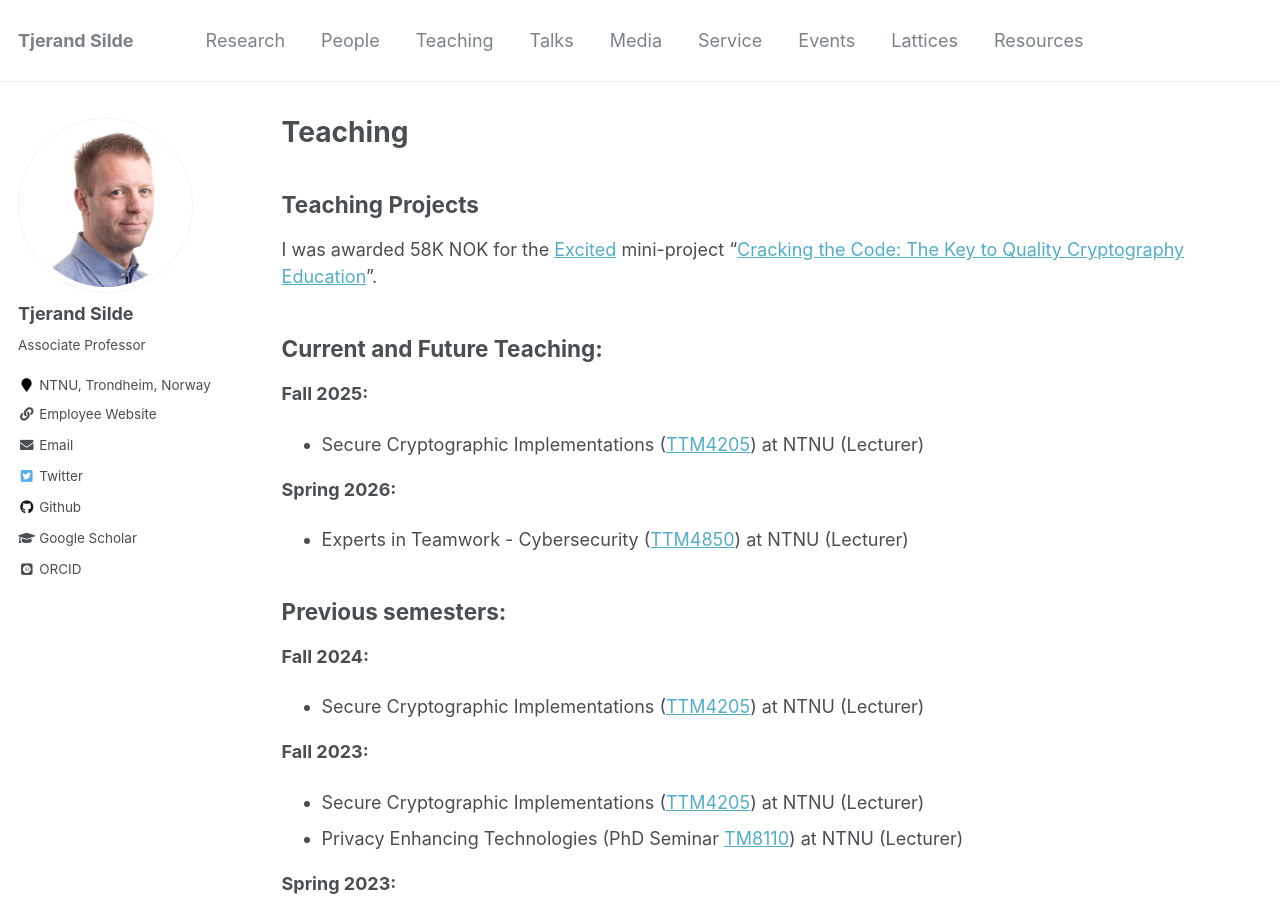
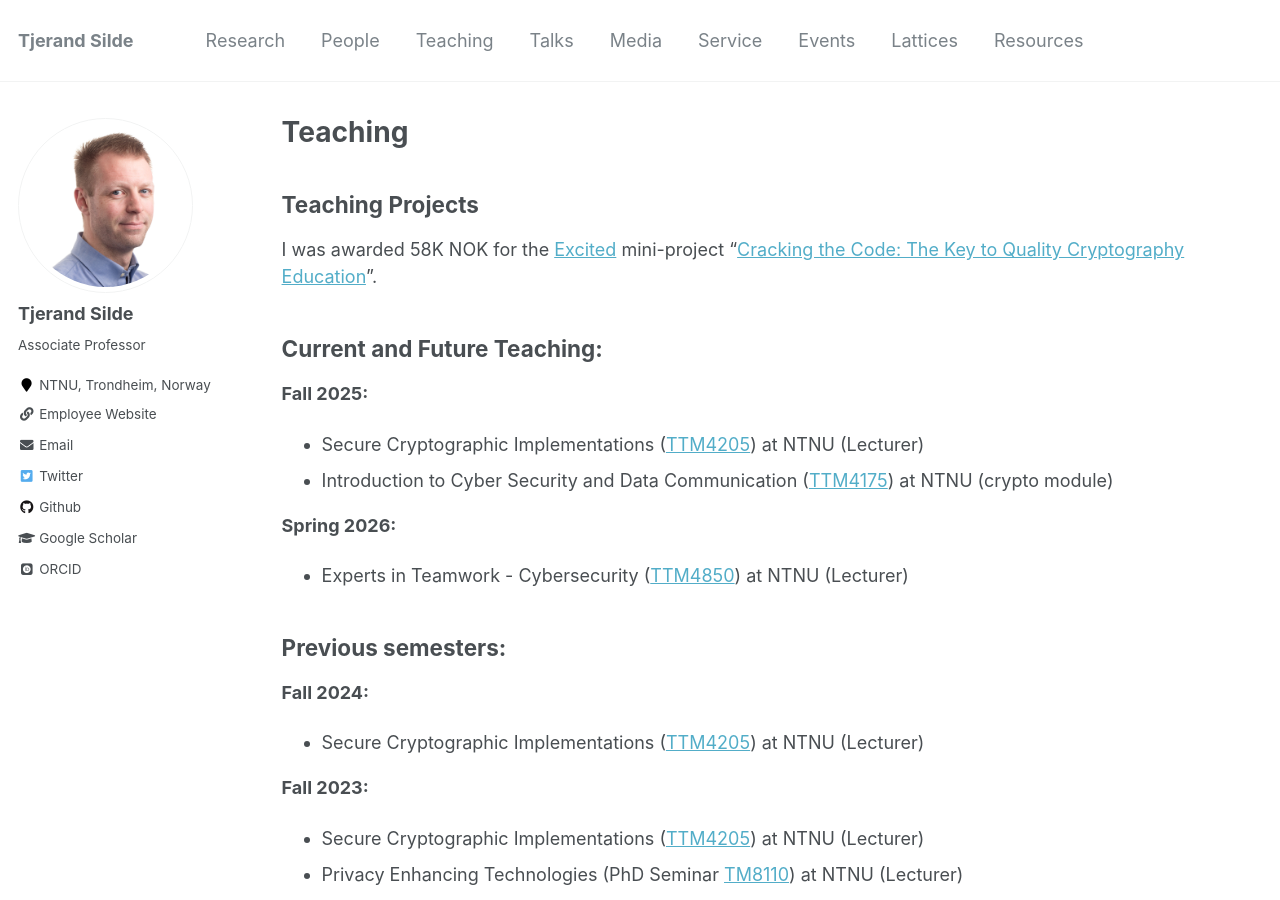
Before and after one commit to tjesi/tjesi.github.io, a Jekyll site: the page built from _pages/teaching.md, in a window 1280 px wide and 900 px high. Built offline with Jekyll 4.4.1, drawn with Linux system fonts in a browser that asks for light colours; some web fonts are replaced.

Commit message:
Update teaching.md

```diff
--- a/_pages/teaching.md
+++ b/_pages/teaching.md
@@ -14,6 +14,8 @@ I was awarded 58K NOK for the [Excited](https://www.ntnu.edu/excited) mini-proje
 **Fall 2025:**
 
 * Secure Cryptographic Implementations ([TTM4205](https://www.ntnu.edu/studies/courses/TTM4205)) at NTNU (Lecturer)
+* Introduction to Cyber Security and Data Communication ([TTM4175](https://www.ntnu.edu/studies/courses/TTM4175)) at NTNU (crypto module)
+
 
 **Spring 2026:**
 
```
